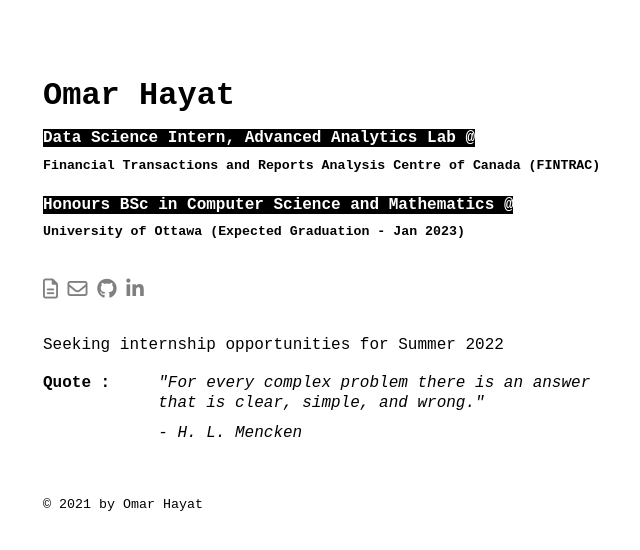
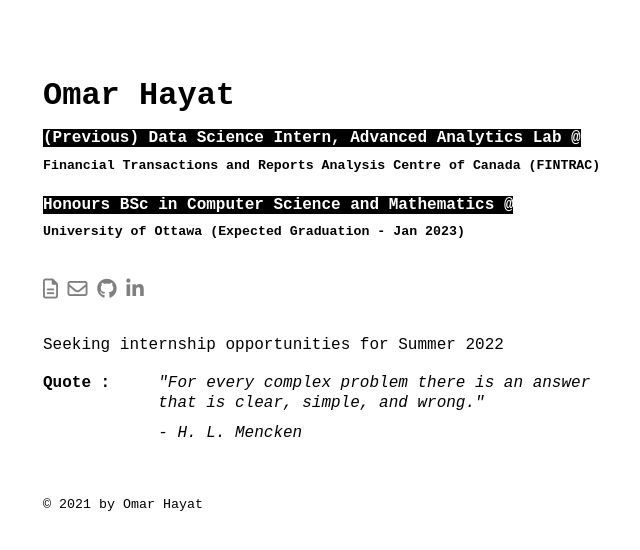
Before and after one commit to OmarHayat-DEV/web, a Jekyll site: the page built from index.html, in a window 1280 px wide. Shown: the top 550 px of the page, without its empty margins (309-949 px from the left). Built offline with Jekyll 4.4.1, drawn with Linux system fonts in a browser that asks for light colours; nearby versions of some CDN libraries.

Commit message:
Update index.html

```diff
--- a/index.html
+++ b/index.html
@@ -7,7 +7,7 @@ layout: default
 <div class="header">
     <h1>Omar Hayat</h1>
 
-    <h4 > <code> Data Science Intern, Advanced Analytics Lab @ </code>  </h4>
+    <h4 > <code> (Previous) Data Science Intern, Advanced Analytics Lab @ </code>  </h4>
     <h5 >Financial Transactions and Reports Analysis Centre of Canada (FINTRAC)</h5>
     <h4 ><code> Honours BSc in Computer Science and Mathematics @ </code>  </h4>
     <h5 >University of Ottawa (Expected Graduation - Jan 2023)</h5>
```
